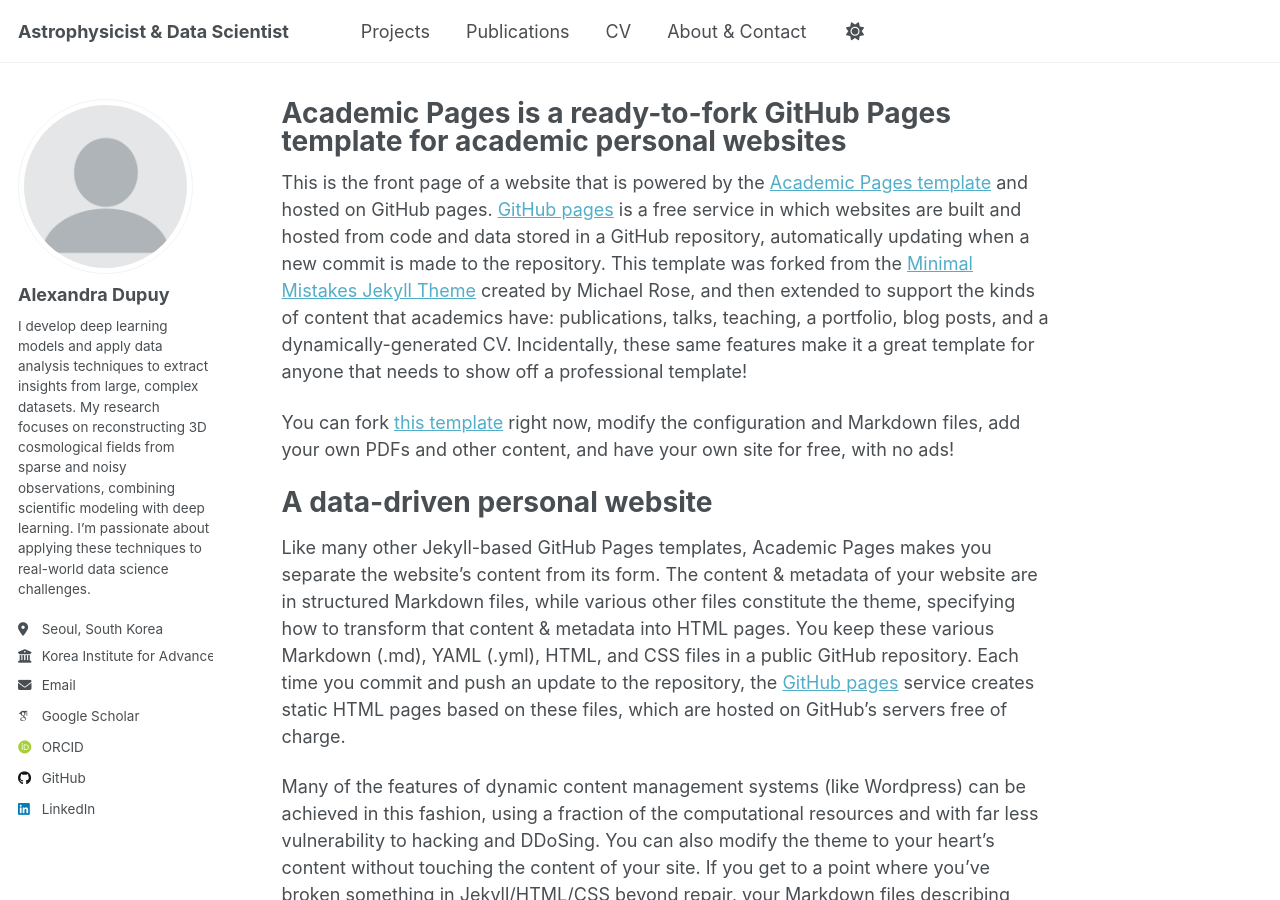
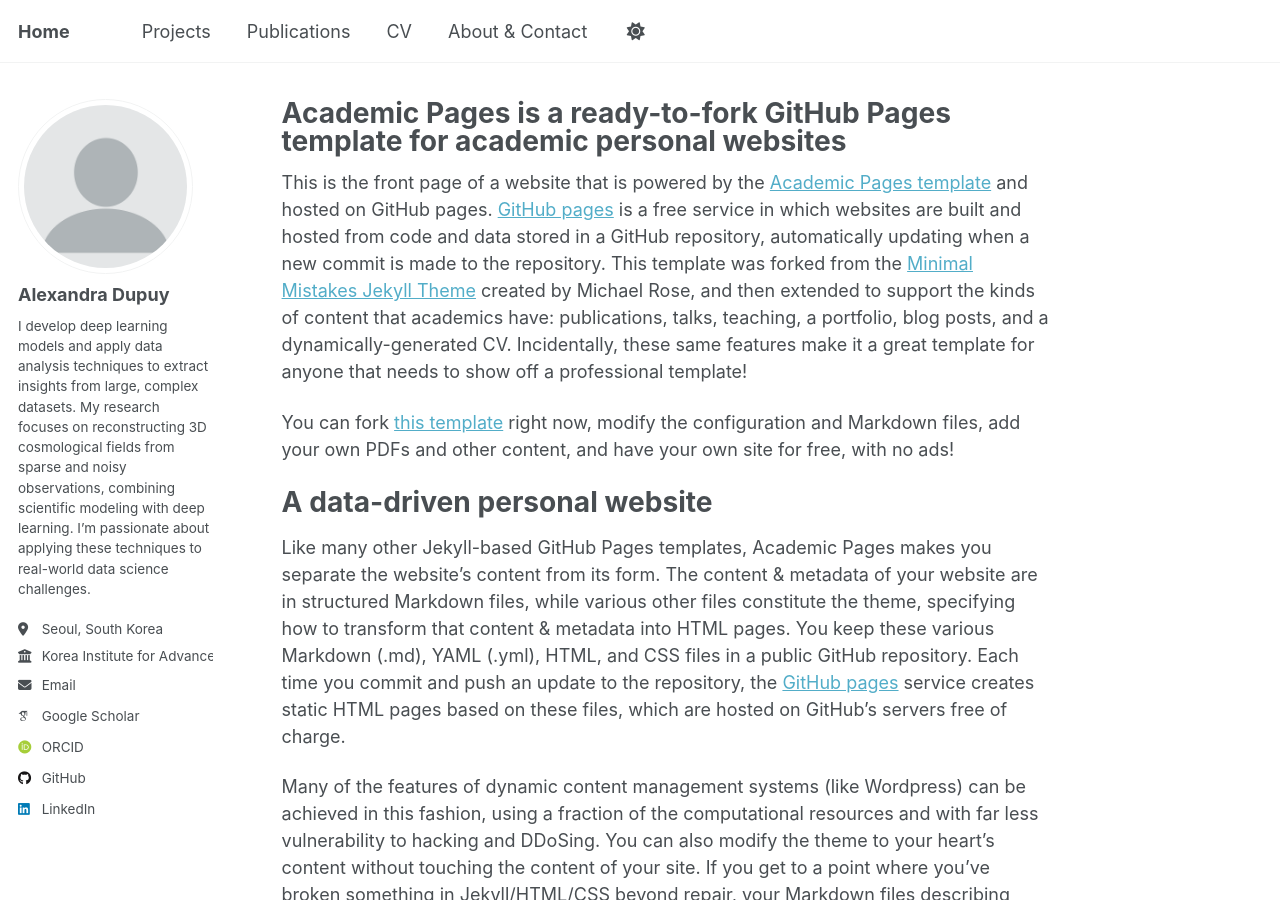
Before and after one commit to aadupuy/aadupuy.github.io, a Jekyll site: the page built from _pages/about.md, in a window 1280 px wide and 900 px high. Built offline with Jekyll 4.4.1, drawn with Linux system fonts in a browser that asks for light colours; some web fonts are replaced; a script that is not in the unit is left out.

Commit message:
Change site title and description
Updated site title and description for clarity.

```diff
--- a/_config.yml
+++ b/_config.yml
@@ -9,10 +9,10 @@
 # Basic Site Settings
 locale                   : "en-US"
 site_theme               : "default" # Currently available options are "default", "air"
-title                    : "Astrophysicist & Data Scientist"
+title                    : "Home"
 title_separator          : "-"
 name                     : &name "Alexandra Dupuy"
-description              : &description "Alexandra Dupuy – Astrophysicist & Data Scientist. I use data analysis and deep learning to extract insights from large, complex datasets..."   # Update this with a general description of your site, this is the default if not overridden by a page
+description              : &description "Astrophysicist & Data Scientist"   # Update this with a general description of your site, this is the default if not overridden by a page
 url                      : https://aadupuy.github.io # The base hostname & protocol for your site e.g. "https://[your GitHub username].github.io",
                                                            # or if you already have some other page hosted on Github then use "https://[your GitHub username].github.io/[Your Repo Name]"
 baseurl                  : "" # the subpath of your site, e.g. "/blog"
```
